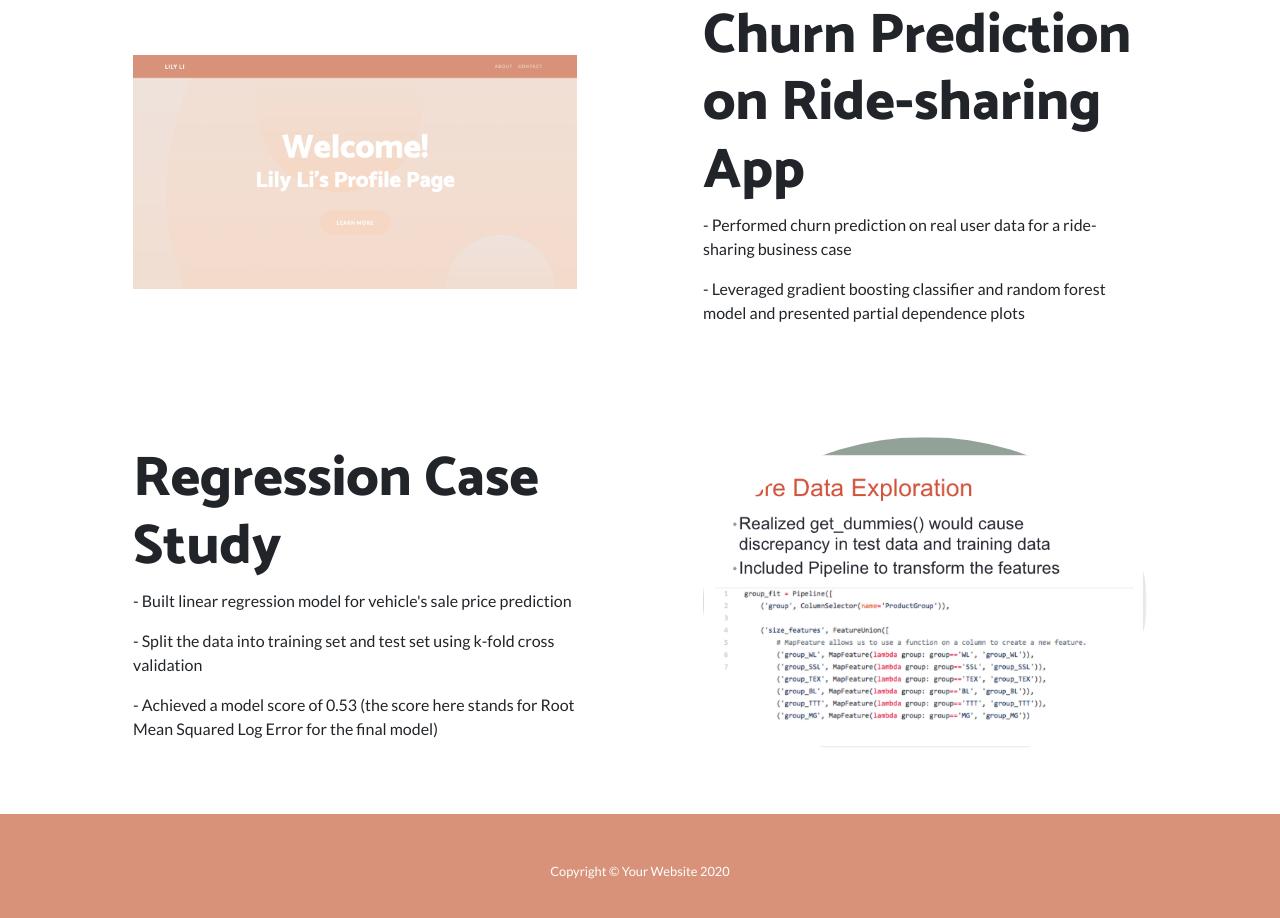
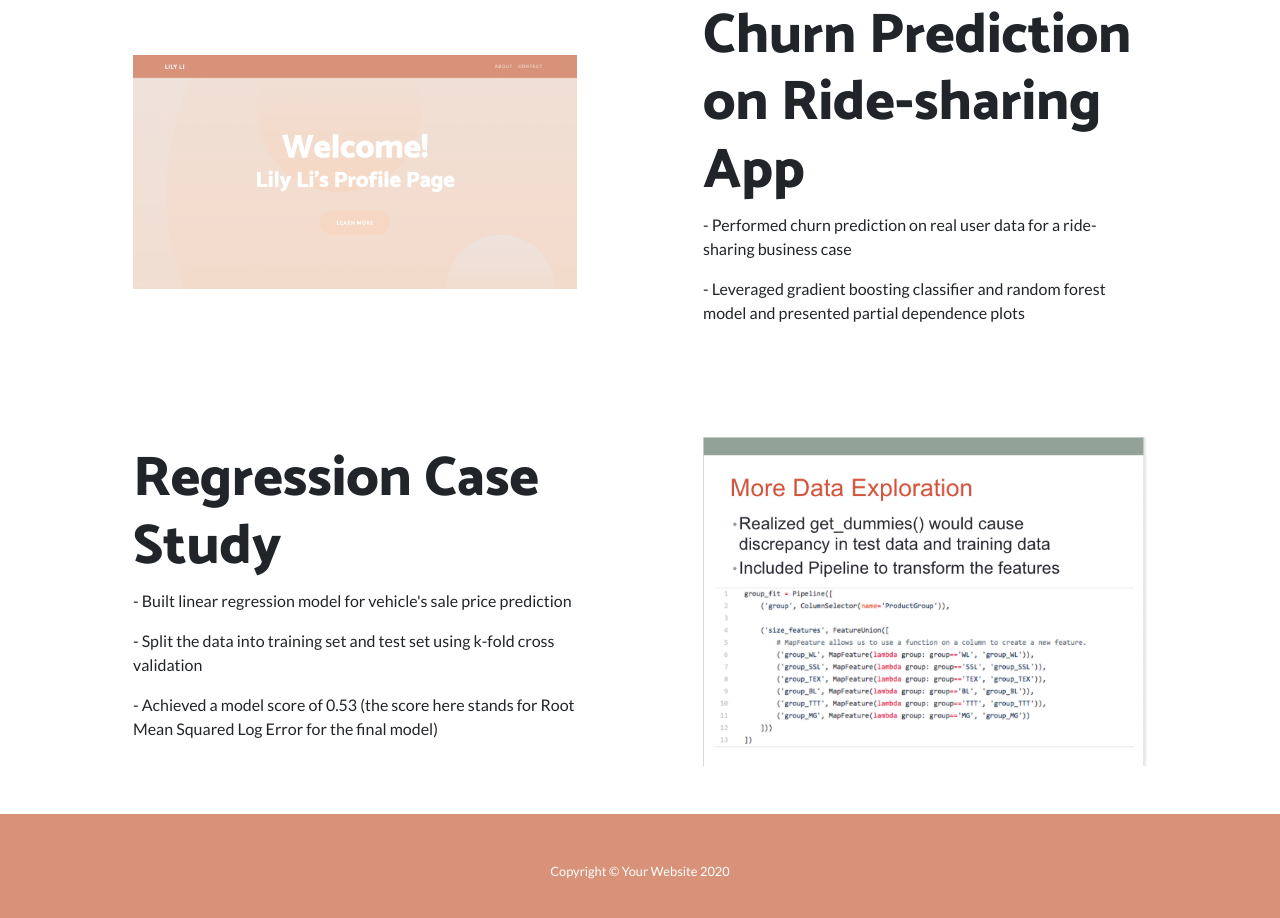
Before and after one commit to liyingli0818/portfolio-website, a website: page index.html in a window 1280 px wide. Shown: the part 1141-2059 px from the top of the page. Drawn offline with Linux system fonts and the light colour scheme.

Commit message:
Add files via upload

```diff
--- a/index.html
+++ b/index.html
@@ -101,7 +101,7 @@
       <div class="row align-items-center">
         <div class="col-lg-6 order-lg-2">
           <div class="p-5">
-            <img class="img-fluid rounded-circle" src="img/03.jpg" alt="">
+            <img class="img-fluid" src="img/03.jpg" alt="">
           </div>
         </div>
         <div class="col-lg-6 order-lg-1">
```
